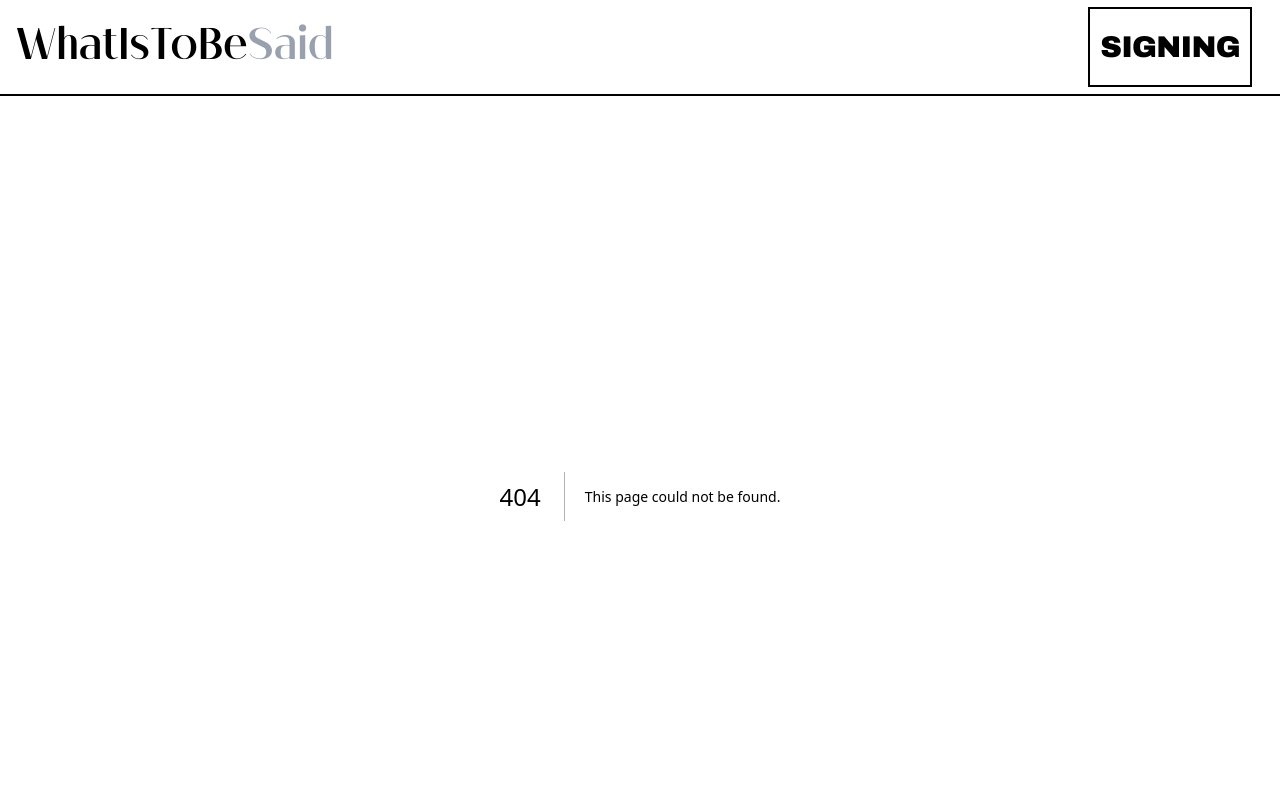
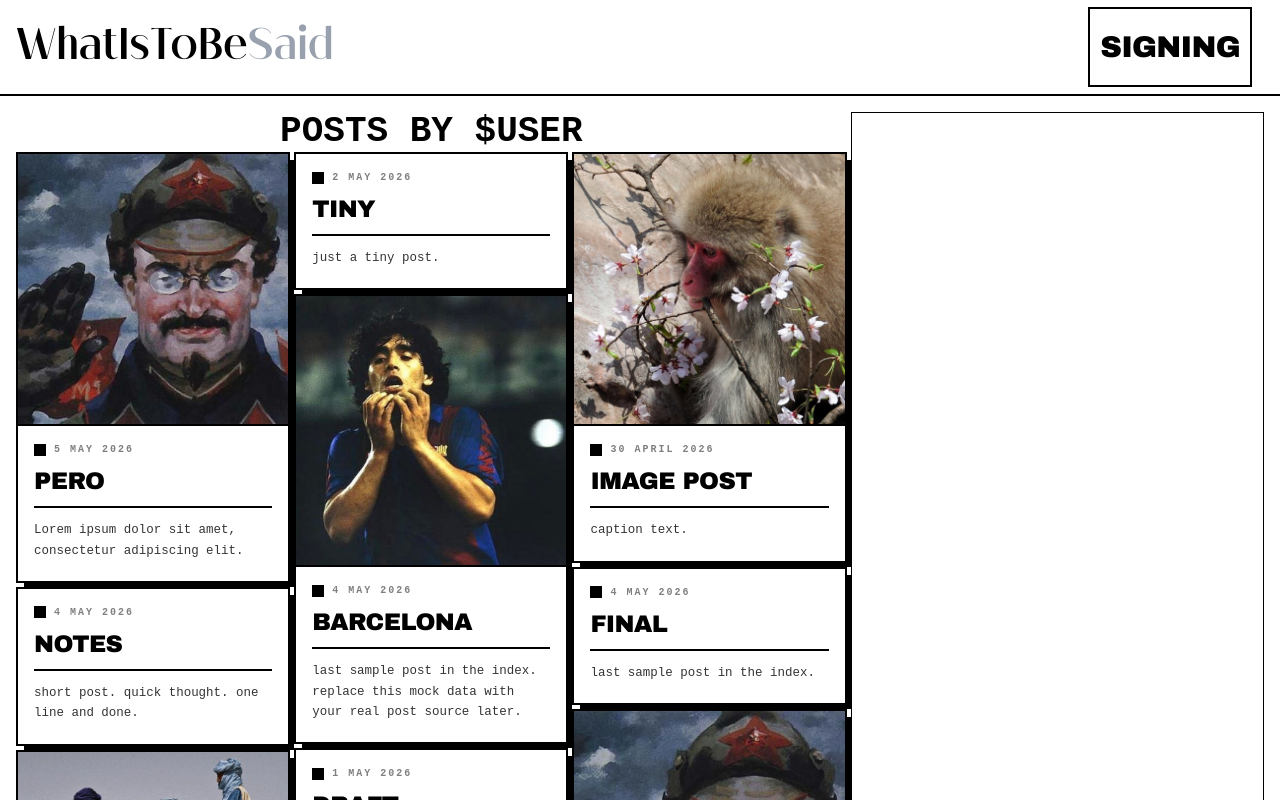
Before and after one commit to onceagainaymen/whatistobesaid, a Next.js app in the folder app/: page /profile in a window 1280 px wide. Before the commit this address had no page. Shown: the top 800 px of the page. Built offline with nearby package versions, Linux system fonts and the light colour scheme.

Commit message:
Create a profile page with dummy posts layout

```diff
--- /dev/null
+++ b/app/app/profile/page.tsx
@@ -0,0 +1,27 @@
+"use client"
+import PostGrid from "../../components/post_grid"
+const posts: Post[] = [
+  { id: 1, title: "Pero", date: "5 May 2026", image: "/trot.jpeg", content: "Lorem ipsum dolor sit amet, consectetur adipiscing elit." },
+  { id: 2, title: "Notes", date: "4 May 2026", content: "short post. quick thought. one line and done." },
+  { id: 3, title: "Another One", image: "/nomads.jpeg", date: "29 April 2026", content: "longer content so this card grows higher and creates the pinterest-style stagger in the masonry columns." },
+  { id: 4, title: "Tiny", date: "2 May 2026", content: "just a tiny post." },
+  { id: 5, title: "Barcelona", date: "4 May 2026", image: "/maradona.jpg", content: "last sample post in the index. replace this mock data with your real post source later." },
+  { id: 6, title: "Draft", date: "1 May 2026", content: "this one has a bit more copy. enough text to force more height and produce the stacked look." },
+  { id: 7, title: "Image Post", date: "30 April 2026", image: "/monke.jpeg", content: "caption text." },
+  { id: 8, title: "Final", date: "4 May 2026", content: "last sample post in the index." },
+  { id: 9, title: "Random", date: "3 May 2026", image: "/trot.jpeg", content: "some random thoughts jotted down late at night." },
+  { id: 10, title: "Fragments", date: "28 April 2026", content: "incomplete ideas. half-formed sentences. posted anyway." },
+];
+export default function Profile()
+{
+  return (
+    <div className="grid grid-cols-3 gap-1 h-screen mt-4 mx-4" style={{ fontFamily: "'Courier New', Courier, monospace" }}>
+      <div className="grid justify-items-center content-start col-span-2 mb-6">
+        <h1 className="text-4xl font-bold"> POSTS BY $USER </h1>
+        <PostGrid posts={posts} onPostClick={(post) => console.log(post)} />
+      </div>
+      <div className="border-1">
+      </div>
+    </div>
+  )
+}
--- /dev/null
+++ b/app/components/post_grid.tsx
@@ -0,0 +1,39 @@
+// components/PostGrid.tsx
+"use client";
+
+import { useState } from "react";
+import PostCard from "./post_card";
+
+type Post = {
+  id: number;
+  title: string;
+  content: string;
+  date?: string;
+  image?: string;
+};
+
+type PostGridProps = {
+  posts: Post[];
+  onPostClick?: (post: Post) => void;
+};
+
+export default function PostGrid({ posts, onPostClick }: PostGridProps) {
+  return (
+    <div className="columns-2 sm:columns-3 gap-1 w-full">
+      {posts.map((post) => (
+        <div
+          key={post.id}
+          className="mb-1 break-inside-avoid"
+          onClick={() => onPostClick?.(post)}
+        >
+          <PostCard
+            date={post.date}
+            title={post.title}
+            content={post.content}
+            image={post.image}
+          />
+        </div>
+      ))}
+    </div>
+  );
+}
```
